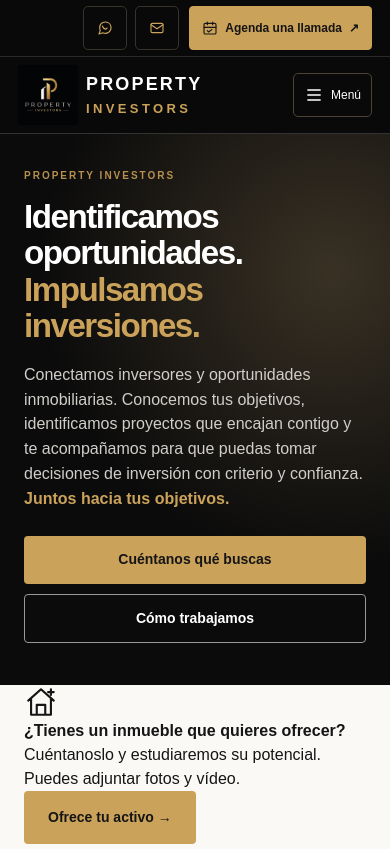
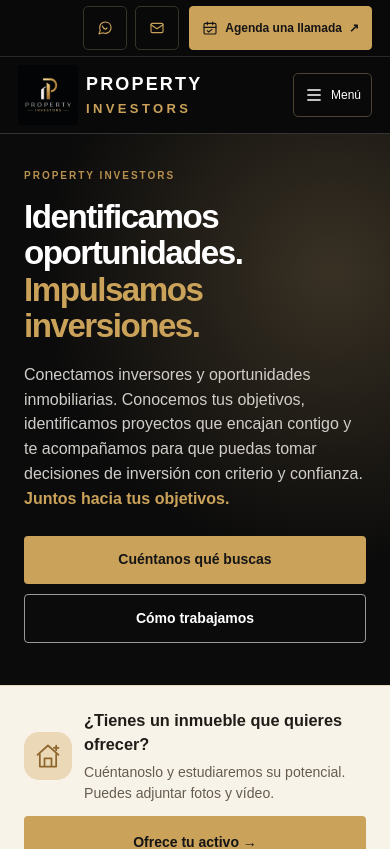
Before and after one commit to propertyinvestors42/property-investors-web, a Next.js app: page / in a window 390 px wide. Shown: the top 849 px of the page. Built offline with nearby package versions, Linux system fonts and the light colour scheme.

Commit message:
Style prominent property offer banner for desktop and mobile

```diff
--- a/src/app/globals.css
+++ b/src/app/globals.css
@@ -134,3 +134,13 @@ a:focus-visible,summary:focus-visible{outline:3px solid var(--gold);outline-offs
 .complementary-icon svg{width:34px;height:34px;fill:none;stroke:currentColor;stroke-width:1.5;stroke-linecap:round;stroke-linejoin:round}
 .complementary-card h3{margin-bottom:12px}
 @media(max-width:600px){.complementary-icon{width:58px;height:58px;margin-bottom:16px}.complementary-icon svg{width:30px;height:30px}}
+
+/* High-visibility owner CTA directly below homepage hero */
+.asset-top-banner{background:#f8f3e9;border-top:1px solid #e6d7b9;border-bottom:1px solid #e6d7b9;padding:24px 0}
+.asset-top-banner-inner{display:flex;align-items:center;gap:20px}
+.asset-top-banner-icon{width:62px;height:62px;flex-shrink:0;border-radius:15px;background:#ead8b7;color:#8e662d;display:flex;align-items:center;justify-content:center}
+.asset-top-banner-copy{display:flex;flex:1;flex-direction:column;gap:5px}
+.asset-top-banner-copy strong{font-size:1.16rem;color:#201d19}
+.asset-top-banner-copy span{font-size:.96rem;color:#665c4e}
+.asset-top-banner-button{white-space:nowrap}
+@media(max-width:720px){.asset-top-banner{padding:22px 0}.asset-top-banner-inner{flex-wrap:wrap;gap:12px}.asset-top-banner-icon{width:48px;height:48px}.asset-top-banner-icon svg{width:28px;height:28px}.asset-top-banner-copy{flex:1 1 calc(100% - 65px)}.asset-top-banner-copy strong{font-size:1.02rem}.asset-top-banner-copy span{font-size:.88rem}.asset-top-banner-button{width:100%;text-align:center;justify-content:center}}
```
